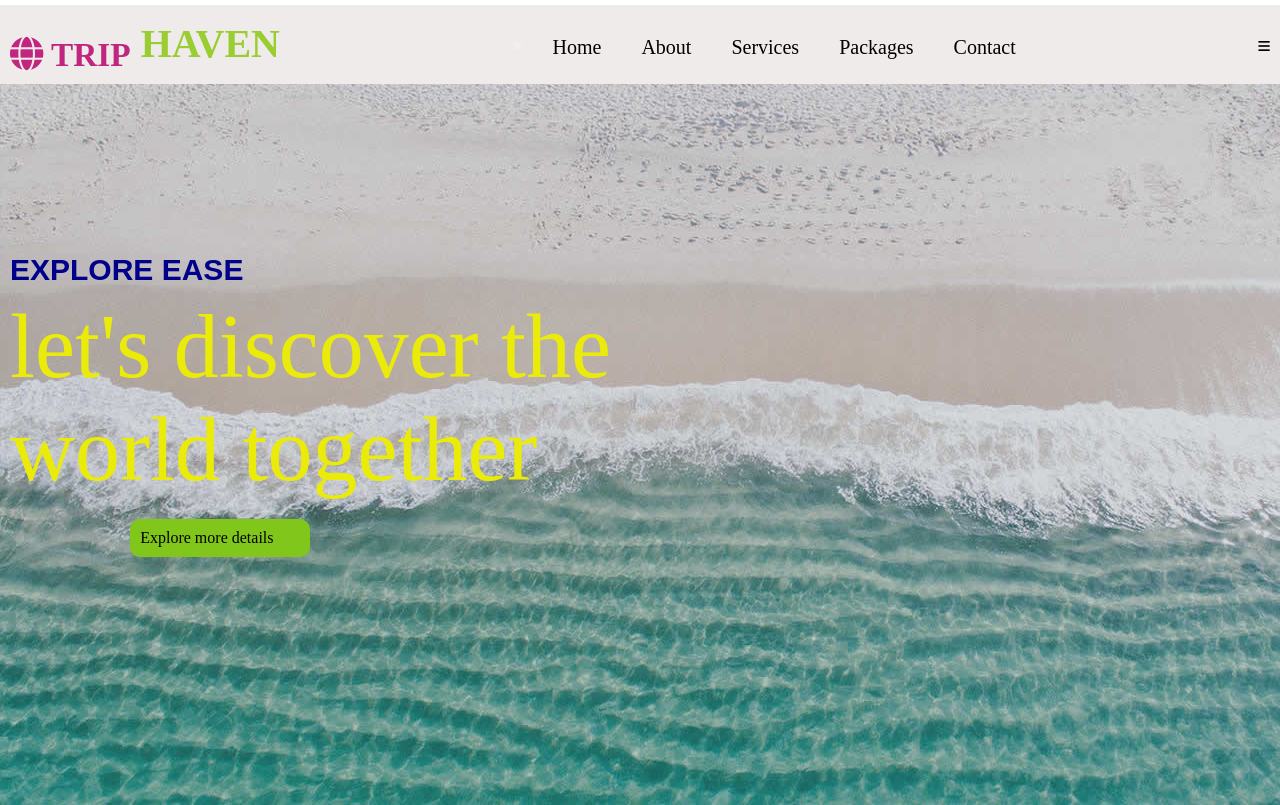
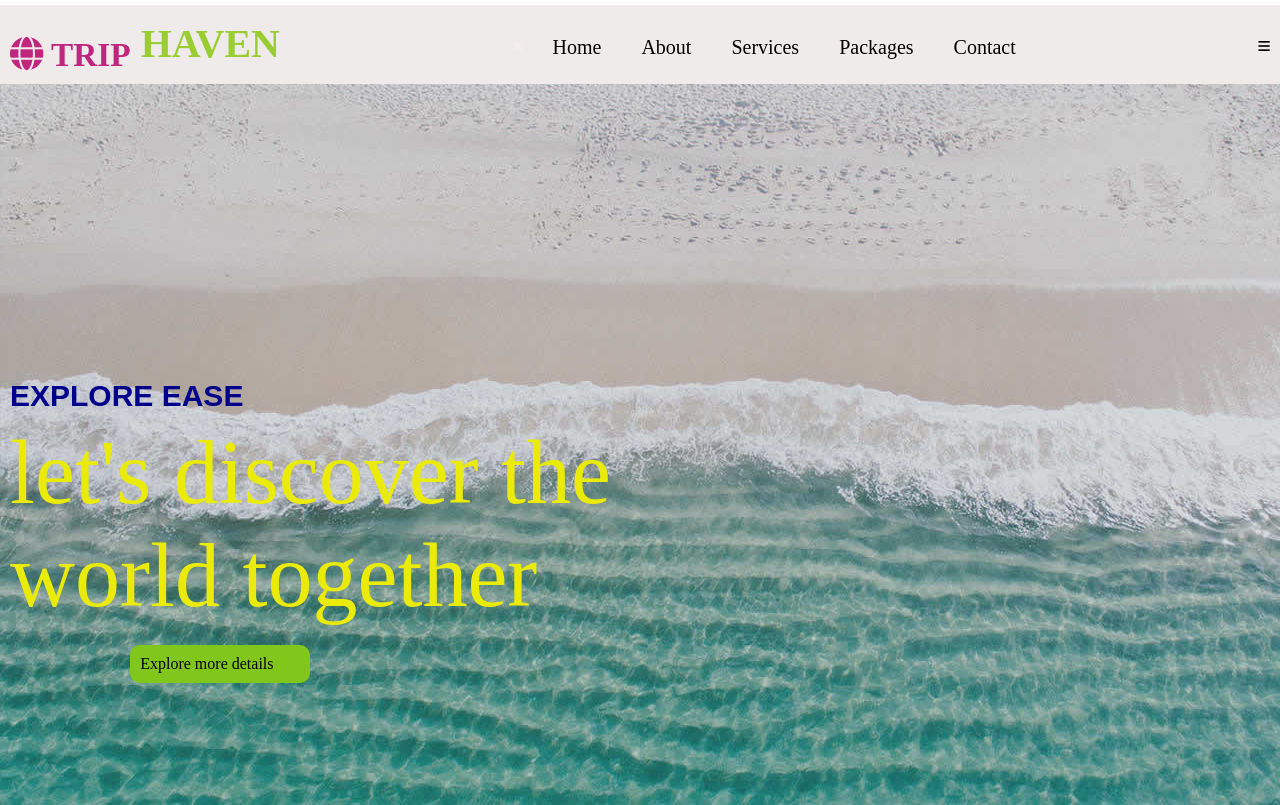
Before and after one commit to pralaypotbhare/pralaypro, a plain HTML site: page index.html in a window 1280 px wide. Drawn offline with nearby package versions, Linux system fonts and the light colour scheme.

Commit message:
Update index.html

```diff
--- a/index.html
+++ b/index.html
@@ -39,7 +39,7 @@
 
     <section class="home-section">
       <div class="section-content">
-      <div class="home-details">
+      <div class="home-details" style="margin-top: 20%;">
         <h2 class="title" >EXPLORE EASE </h2>
         <h1 class="subtitle">let's discover  the <br> world together</h1>
         <br>
```
